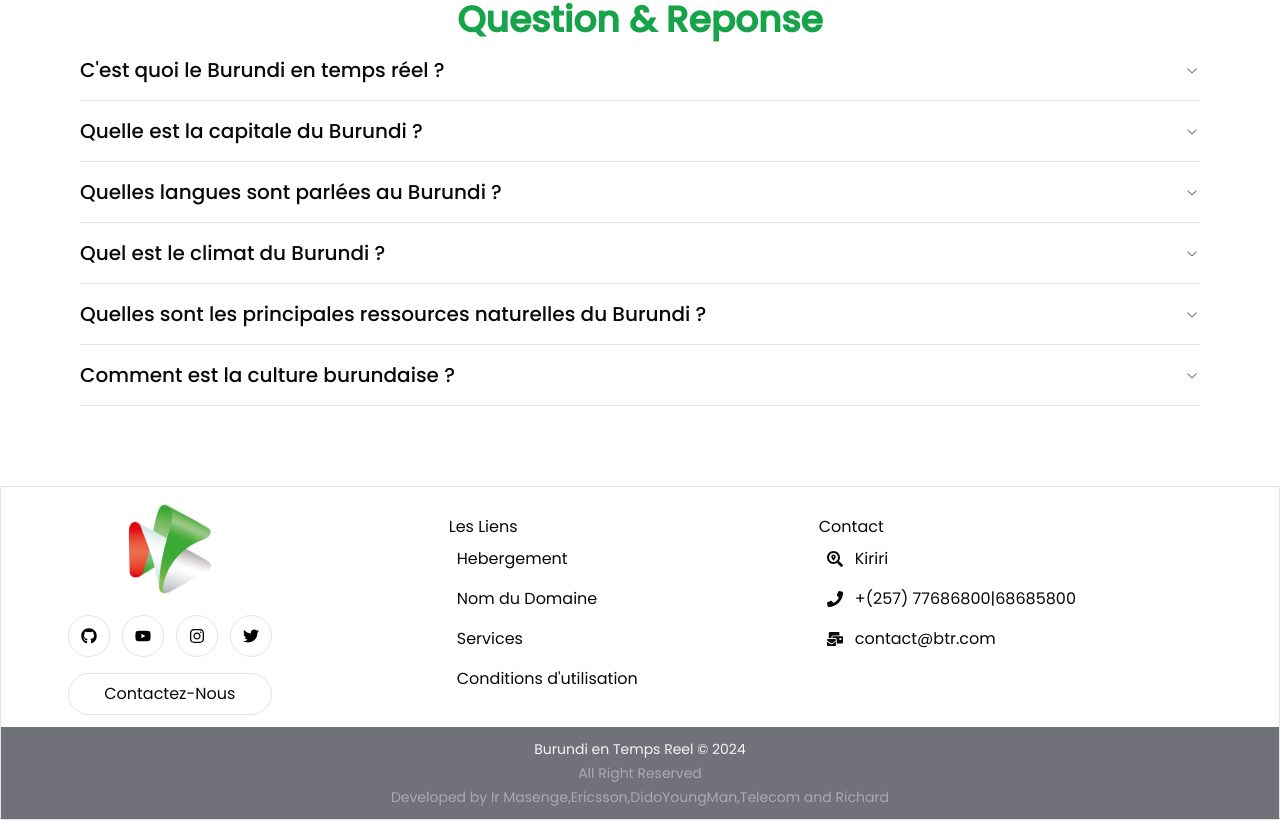
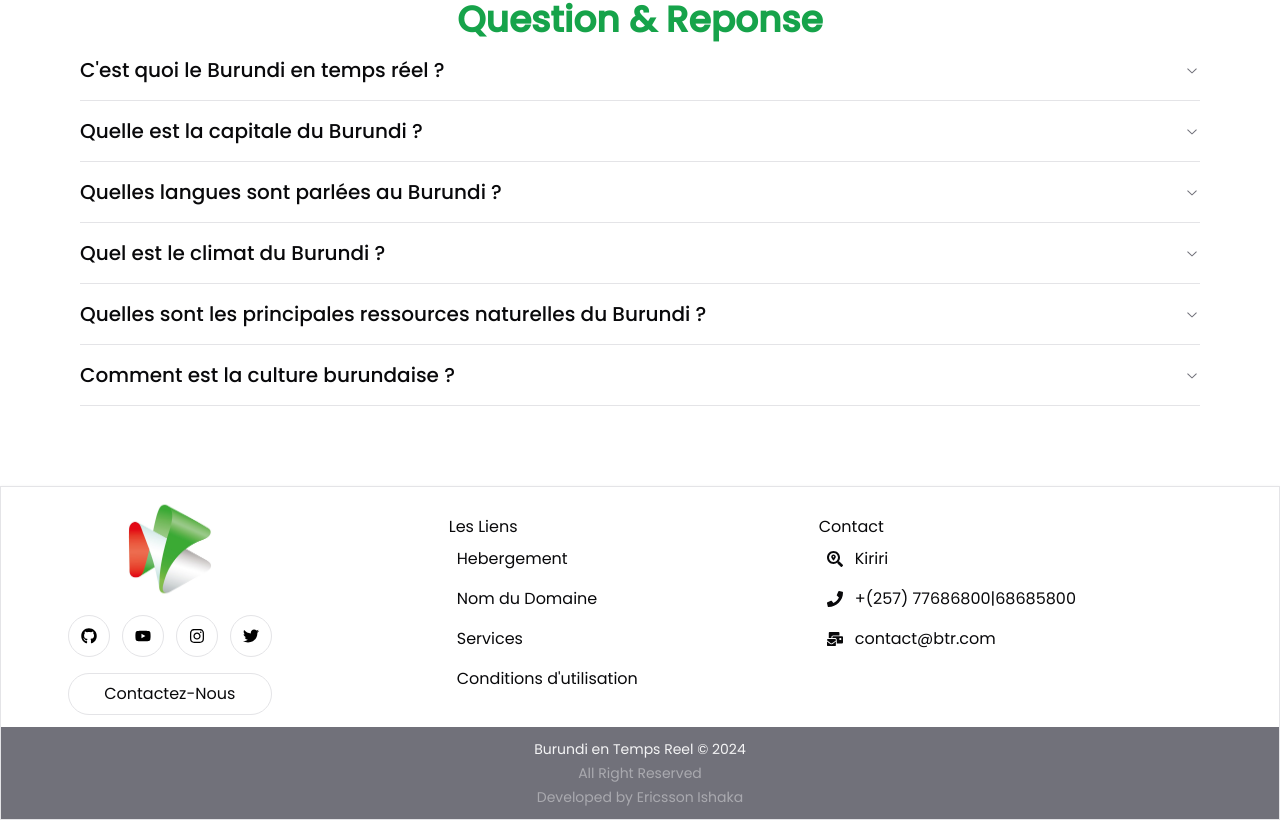
Before and after one commit to ericsson048/BTR, a React (Vite) app: page / in a window 1280 px wide. Shown: the part 5146-5966 px from the top of the page. Built offline with nearby package versions, Linux system fonts and the light colour scheme.

Commit message:
"Update footer credits"

```diff
--- a/src/components/Layout/Footer.tsx
+++ b/src/components/Layout/Footer.tsx
@@ -43,7 +43,7 @@ function Footer() {
         <CardDescription className='flex flex-col items-center justify-center p-3 gap-1  bg-current'>
             <p className='text-sm text-accent'> Burundi en Temps Reel &copy; {date.getFullYear()}</p>
             <p className='text-white/40'> All Right Reserved </p>
-            <p className='text-white/40 max-sm:text-sm max-[400px]:text-[8px]'>Developed by Ir Masenge,Ericsson,DidoYoungMan,Telecom and Richard </p>
+            <p className='text-white/40 max-sm:text-sm max-[400px]:text-[8px]'>Developed by Ericsson Ishaka </p>
         </CardDescription>
     </Card>
   )
```
